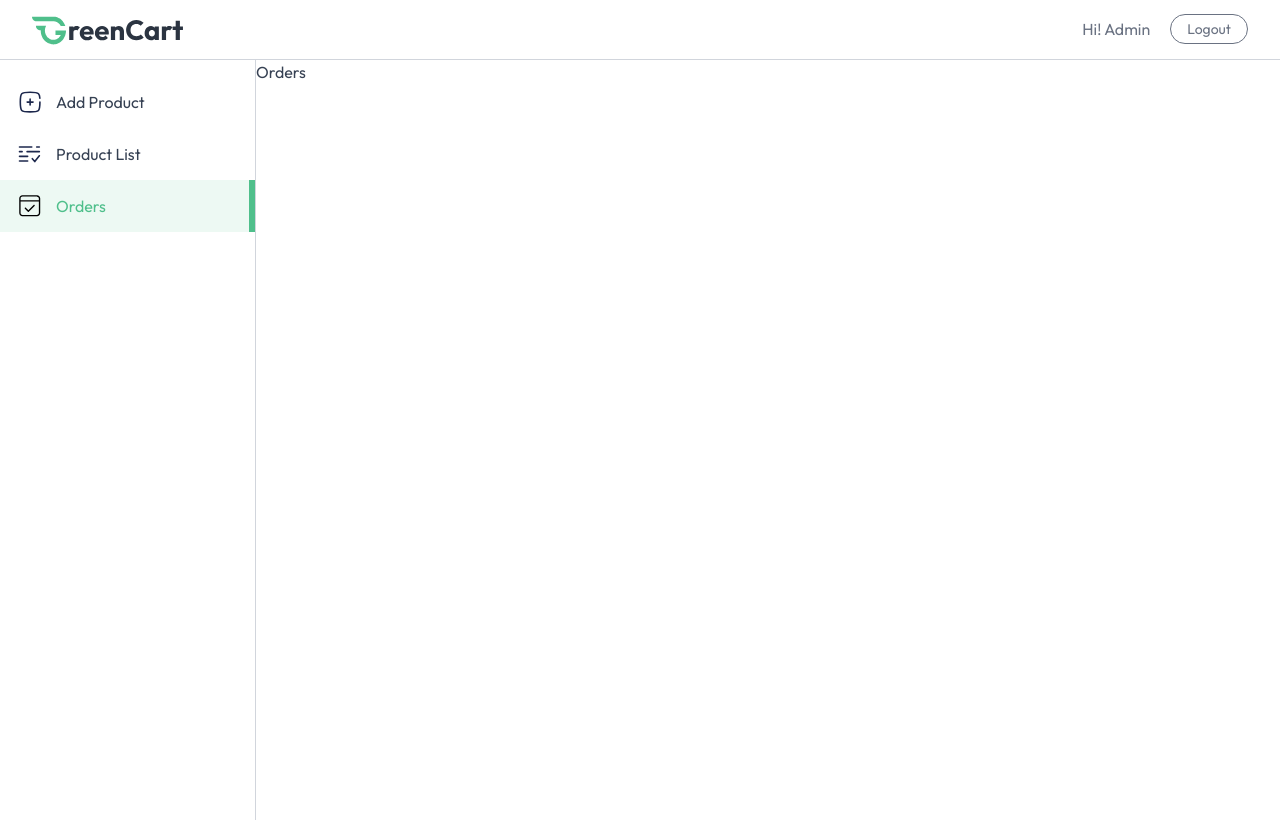
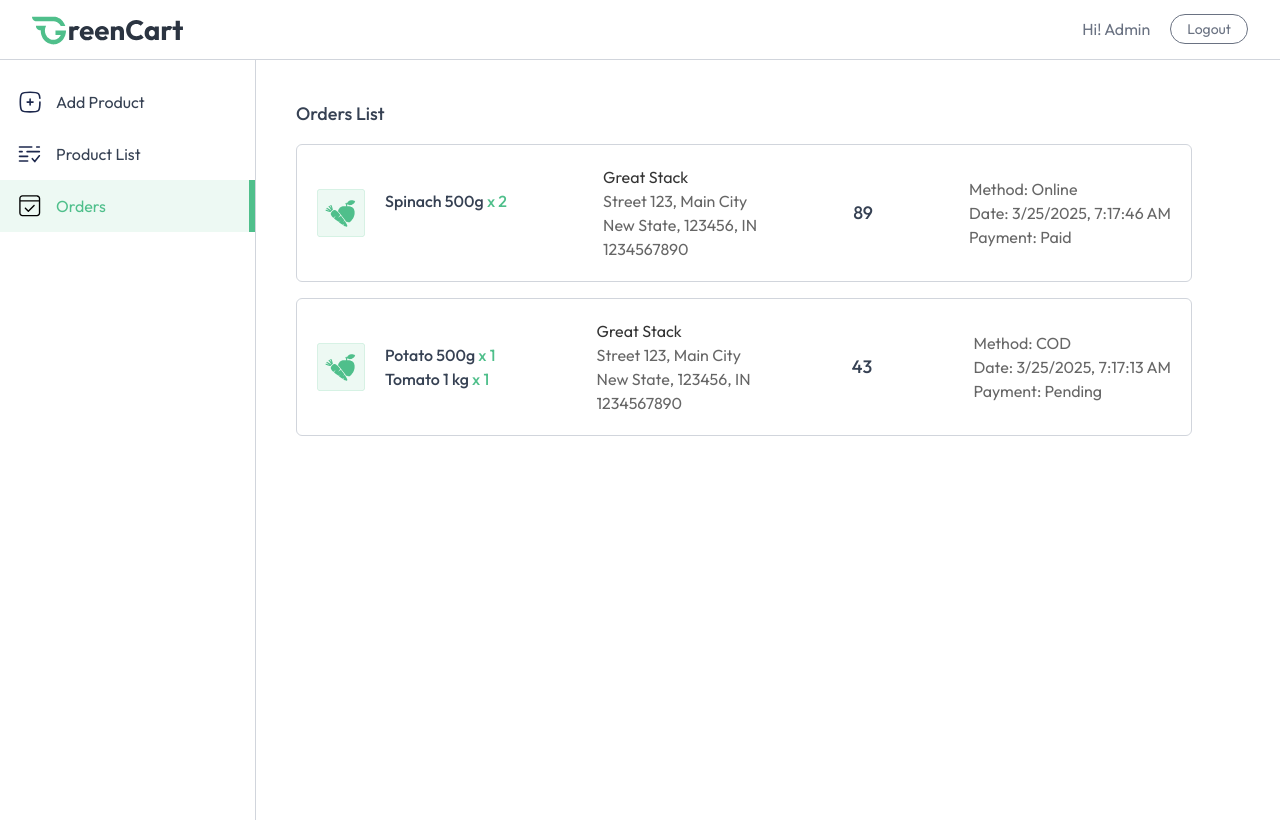
Before and after one commit to Jijojacob988/GreenCart, a React (Vite) app in the folder client/: page /seller/orders in a window 1280 px wide. Both pictures are taken after typing "name@example.com", "Sample123" into the empty fields and a click on the button "Login". Built offline with nearby package versions, Linux system fonts and the light colour scheme.

Commit message:
feat(seller): added Orders page in Seller section

```diff
--- a/client/src/pages/seller/Orders.jsx
+++ b/client/src/pages/seller/Orders.jsx
@@ -1,8 +1,60 @@
-import React from 'react'
+import React, { useEffect, useState } from 'react'
+import { useAppContext } from '../../context/AppContext'
+import { assets, dummyOrders } from '../../assets/assets'
 
 const Orders = () => {
+
+    const {currency} = useAppContext()
+    const [orders, setOrders] = useState([])
+
+    const fetchOrders = async () =>{
+        setOrders(dummyOrders)
+    };
+
+    useEffect(()=>{
+        fetchOrders();
+    },[])
+
+
   return (
-    <div>Orders</div>
+    <div className='no-scrollbar flex-1 h-[95vh] overflow-y-scroll'>
+    <div className="md:p-10 p-4 space-y-4">
+            <h2 className="text-lg font-medium">Orders List</h2>
+            {orders.map((order, index) => (
+                <div key={index} className="flex flex-col md:items-center md:flex-row gap-5 justify-between p-5 max-w-4xl rounded-md border border-gray-300">
+                    <div className="flex gap-5 max-w-80">
+                        <img className="w-12 h-12 object-cover" src={assets.box_icon} alt="boxIcon" />
+                        <div>
+                            {order.items.map((item, index) => (
+                                <div key={index} className="flex flex-col">
+                                    <p className="font-medium">
+                                        {item.product.name} {" "} <span className="text-primary">x {item.quantity}</span>
+                                    </p>
+                                </div>
+                            ))}
+                        </div>
+                    </div>
+
+                    <div className="text-sm md:text-base text-black/60">
+                        <p className='text-black/80'>
+                        {order.address.firstName} {order.address.lastName}</p>
+                        <p>{order.address.street}, {order.address.city} </p>
+                         <p> {order.address.state}, {order.address.zipcode}, {order.address.country}</p>
+                         <p></p>
+                         <p>{order.address.phone}</p>
+                    </div>
+
+                    <p className="font-medium text-lg my-auto">{currency}{order.amount}</p>
+
+                    <div className="flex flex-col text-sm md:text-base text-black/60">
+                        <p>Method: {order.paymentType}</p>
+                        <p>Date: {new Date(order.createdAt).toLocaleString()}</p>
+                        <p>Payment: {order.isPaid ? "Paid" : "Pending"}</p>
+                    </div>
+                </div>
+            ))}
+        </div>
+        </div>
   )
 }
 
```
